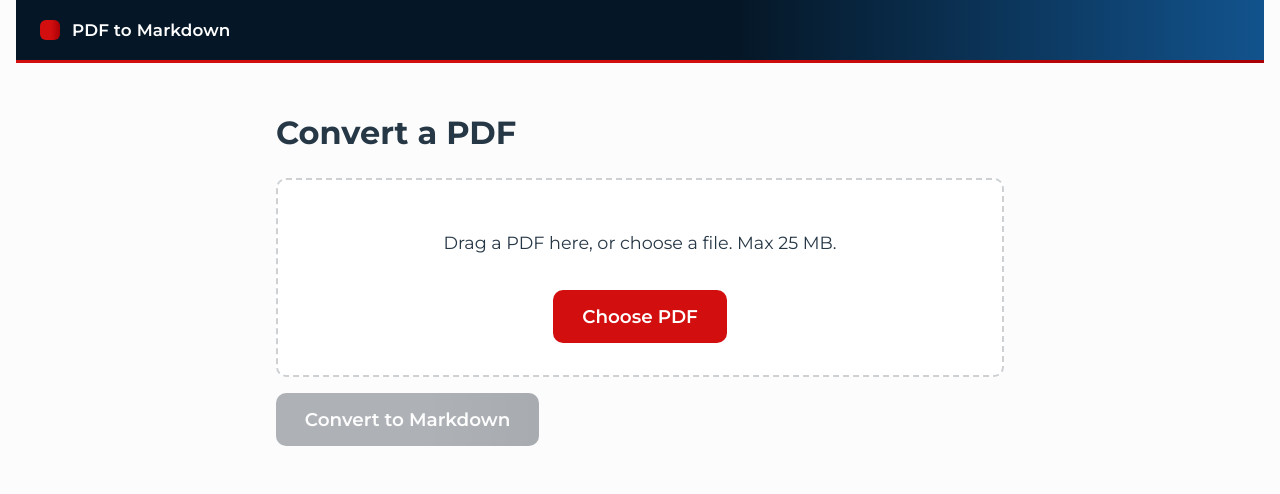
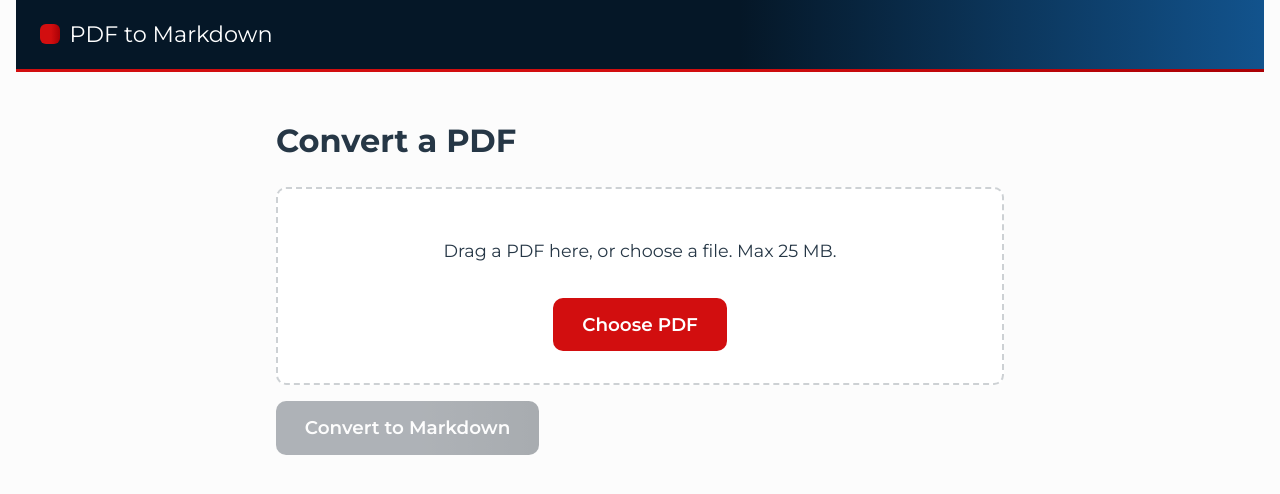
Before and after one commit to curtismu7/pdf-to-md-LAB, a React (Vite) app in the folder web/: page / in a window 1280 px wide. Shown: the top 494 px of the page. Built offline with nearby package versions, Linux system fonts and the light colour scheme.

Commit message:
Convert the brand to the standard .shell-brand markup (#6)
.brand-name becomes .shell-brand > .brand-glyph.brand-mark + .shell-brand__name
so the shared stylesheet's brand sizing applies (header standard, 2026-11-24).
The header element was also missing its closing tag.

```diff
--- a/web/src/App.jsx
+++ b/web/src/App.jsx
@@ -62,8 +62,10 @@ export default function App() {
   return (
     <main>
       <header className="shell-bar">
-        <span className="brand-glyph" aria-hidden="true" />
-        <span className="brand-name">PDF to Markdown</span>
+        <span className="shell-brand">
+          <span className="brand-glyph brand-mark" aria-hidden="true" />
+          <span className="shell-brand__name">PDF to Markdown</span>
+        </span>
       </header>
       <div className="app">
         <h1>Convert a PDF</h1>
```
